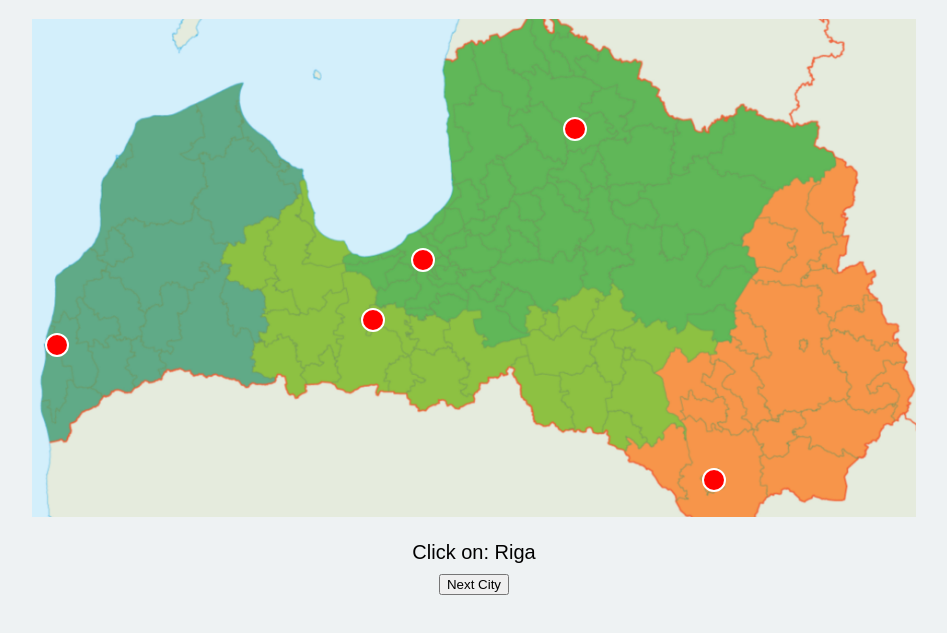
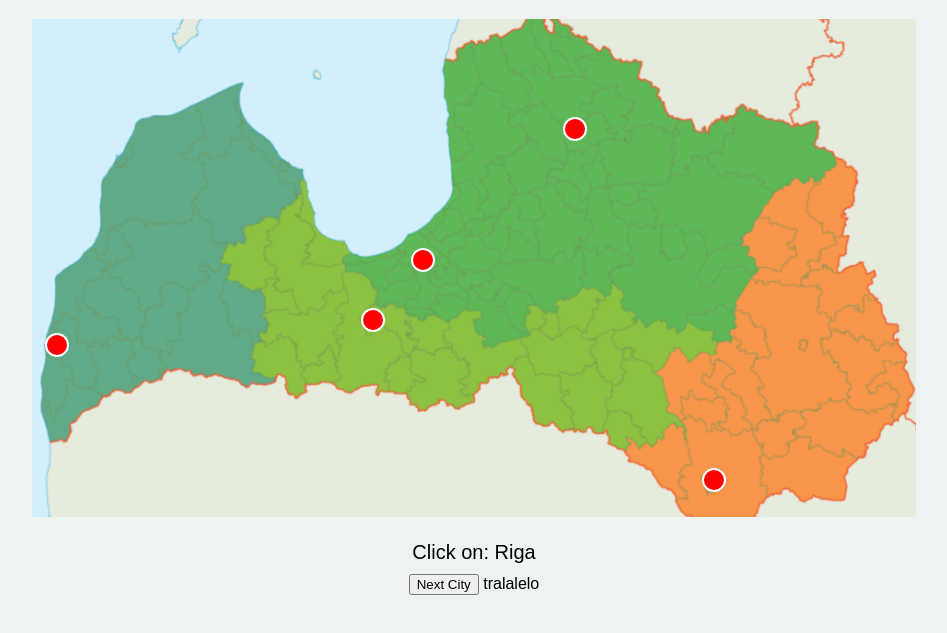
Before and after one commit to indrikislapins/spele, a plain HTML site: page index.html in a window 1280 px wide. Shown: the part 61-694 px from the top of the page, without its empty margins (166-1113 px from the left). Drawn offline with Linux system fonts and the light colour scheme.

Commit message:
tralalelo

```diff
--- a/index.html
+++ b/index.html
@@ -24,3 +24,4 @@
   <script src="script.js"></script>
 </body>
 </html>
+tralalelo
```
